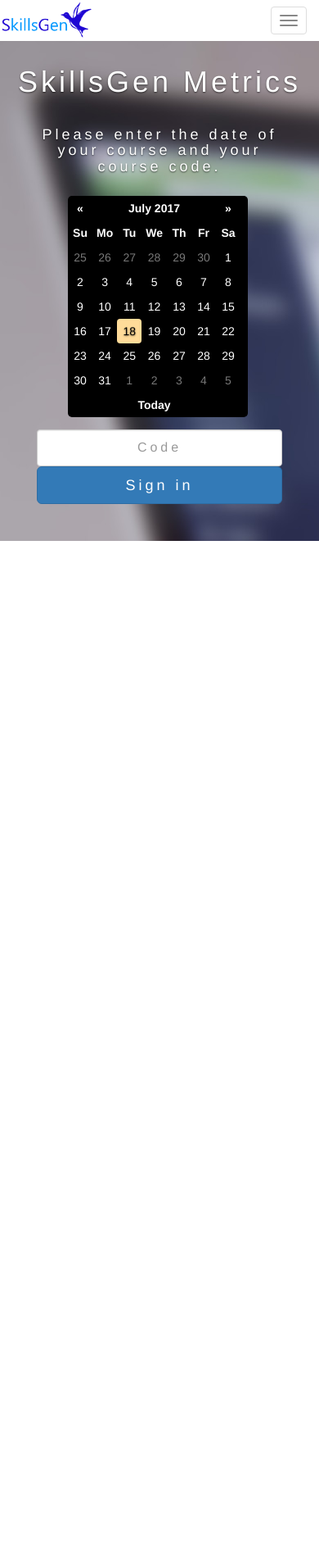
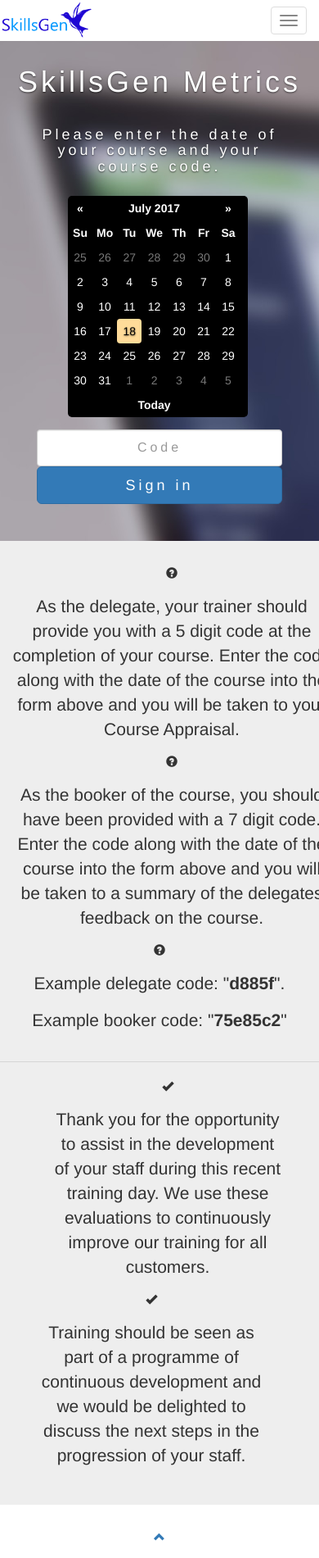
Before and after one commit to SkillsGen/metrics, a Flask app: page / in a window 390 px wide; the page is wider, and only the part inside the window is pictured. Shown: that part at 82% size. Before the commit the page ends 660 px from the top of that part, so only its background shows below. Run offline with Flask 2, Linux system fonts and the light colour scheme; some libraries are stand-ins or nearby versions.

Commit message:
explanation

```diff
--- a/Templates/appraisal.html
+++ b/Templates/appraisal.html
@@ -80,12 +80,9 @@
                     <div id="chart0" style="min-height: 400px; margin-top: 0px"></div>
                 </div>
                 <div class="col-md-4" style="margin-top: 100px">
-
-                    <p>Session booking id: {{ booking.id }}</p>
                     <p>Date: {{ booking.date }}</p>
                     <p>Course: {{ booking.course }}</p>
                     <p>Trainer: {{ booking.trainer }}</p>
-
                     <p>Number of responses: {{ responses }}</p>
                 </div>
             </div>
@@ -159,7 +156,7 @@
         </div>
         <div class="jumbotron text-center" style="padding-top:10px">
             <a name="etc" class="anchor"></a>
-            <h2>The delegates own overall assessment of the course including any areas of improvement</h2>
+            <h2>The delegates own assessment of the course including any areas of improvement</h2>
             <hr style="border-color: white">
             <div class="row ans">
                 {% for row in q12 %}
--- a/Templates/signin.html
+++ b/Templates/signin.html
@@ -23,7 +23,7 @@
     </div>
 </nav>
 <body>
-    <div class="jumbotron jumbotron-fluid"  style="background-image: url({{ url_for('static', filename='metrics-c.jpeg') }})">
+    <div class="jumbotron jumbotron-fluid"  style="background-image: url({{ url_for('static', filename='metrics-c.jpeg') }}); margin-bottom:0px">
         <div class="forcontent container">
             <h1 style="letter-spacing: 4px;">SkillsGen Metrics</h1>
             <form class="form-signin" method="post">
@@ -40,6 +40,40 @@
         </div>
     </div>
 </body>
+<div class="jumbotron" style="margin-top: 0px">
+        <div class="row text-center">
+            <div class="col-sm-4" style="padding-left: 30px; padding-right: 0px">
+                    <span class="glyphicon glyphicon-question-sign"></span>
+                    <p style="padding-top: 15px">As the delegate, your trainer should provide you with a 5 digit code at the completion of your course. Enter the code along with the date of the course into the form above and you will be taken to your Course Appraisal.</p>
+            </div>
+            <div class="col-sm-4" style="padding-left: 30px; padding-right: 0px">
+                    <span class="glyphicon glyphicon-question-sign"></span>
+                    <p style="padding-top: 15px">As the booker of the course, you should have been provided with a 7 digit code. Enter the code along with the date of the course into the form above and you will be taken to a summary of the delegates feedback on the course.</p>
+            </div>
+            <div class="col-sm-4" style="padding-left: 30px; padding-right: 30px">
+                    <span class="glyphicon glyphicon-question-sign"></span>
+                <p style="padding-top: 15px">Example delegate code: "<b>d885f</b>".</p>
+                <p>Example booker code: "<b>75e85c2</b>"</p>
+            </div>
+        </div>
+    <hr>
+        <div class="row text-center">
+            <div class="col-sm-6" style="padding-left: 80px; padding-right: 60px">
+                    <span class="glyphicon glyphicon-ok"></span>
+                    <p style="padding-top: 15px">Thank you for the opportunity to assist in the development of your staff during this recent training day. We use these evaluations to continuously improve our training for all customers.</p>
+            </div>
+            <div class="col-sm-6"  style="padding-left: 60px; padding-right: 80px">
+                    <span class="glyphicon glyphicon-ok"></span>
+                    <p style="padding-top: 15px">Training should be seen as part of a programme of continuous development and we would be delighted to discuss the next steps in the progression of your staff.</p>
+            </div>
+    </div>
+</div>
+
+<footer class="container-fluid text-center">
+    <a href="#top" title="To Top">
+        <span class="glyphicon glyphicon-chevron-up" style="margin-bottom: 20px"></span>
+    </a>
+</footer>
 <script>
     $('#datepicker div').datepicker({
         startDate: "-1y",
```
Also changed, not shown: Templates/mq.html (+24 -10 lines).
